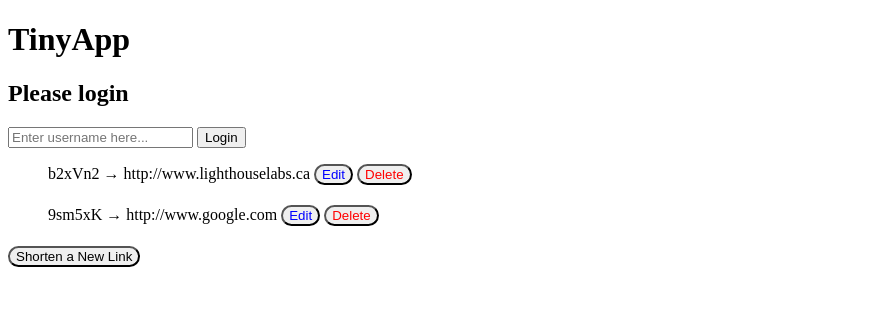
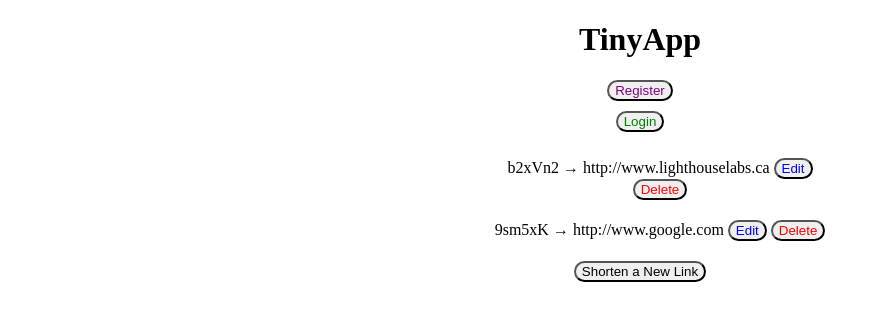
Before and after one commit to jothamyelle/tinyApp, a Node server app: page /urls in a window 1280 px wide. Shown: the top 321 px of the page, without its empty margins (0-880 px from the left). Run offline with Node 20, Linux system fonts and the light colour scheme.

Commit message:
Implemented user registration page, as well as login/logout functionality

```diff
--- a/express_server.js
+++ b/express_server.js
@@ -32,7 +32,12 @@ const users = {
     id: "user2RandomID",
     email: "user2@example.com",
     password: "dishwasher-funk"
-  }
+  },
+  "jotham": {
+     id: "jotham",
+     email: "jotham@hotmail.com",
+     password: "seven"
+   }
 }
 
 // temporary object representing a database
@@ -45,6 +50,17 @@ var urlDatabase = {
 app.get("/", (req, res) => {
   // root greeting message
   res.end("Hello!");
+});
+
+// returns a new login page that asks
+// for an email and password
+app.get("/login", (req, res) => {
+  let templateVars = {
+    shortURL: req.params.id,
+    longURL: urlDatabase[[req.params.id]],
+    user: users[req.cookies["userID"]]
+  };
+  res.render('login', templateVars);
 });
 
 app.get("/urls.json", (req, res) => {
@@ -60,7 +76,7 @@ app.get("/urls", (req, res) => {
   // the whole database object as the key value
   let templateVars = {
     urls: urlDatabase,
-    username: req.cookies["username"]
+    user: users[req.cookies["userID"]]
   };
   res.render("urls_index", templateVars);
 });
@@ -68,7 +84,7 @@ app.get("/urls", (req, res) => {
 // renders the new url form page
 app.get("/urls/new", (req, res) => {
   let templateVars = {
-    username: req.cookies["username"]
+    user: users[req.cookies["userID"]]
   };
   res.render("urls_new", templateVars);
 });
@@ -79,7 +95,7 @@ app.get("/urls/:id", (req, res) => {
   let templateVars = {
     shortURL: req.params.id,
     longURL: urlDatabase[[req.params.id]],
-    username: req.cookies["username"]
+    user: users[req.cookies["userID"]]
   };
   res.render("urls_show", templateVars);
 });
@@ -99,7 +115,7 @@ app.get("/register", (req, res) => {
   let templateVars = {
     shortURL: req.params.id,
     longURL: urlDatabase[[req.params.id]],
-    username: req.cookies["username"]
+    user: req.cookies["userID"]
   };
   res.render('register', templateVars);
 });
@@ -116,7 +132,7 @@ app.post("/register", (req, res) => {
   };
   if (user.email === "" || user.password === "") {
     res.statusCode = 400;
-    res.send(res.statusCode + ": Username or Password field left blank.");
+    res.send(res.statusCode + ": Email or Password field left blank.");
     return;
   }
   for (checkUser in users) {
@@ -158,15 +174,33 @@ app.post("/urls/:id/update", (req, res) => {
   res.redirect(`http://localhost:8080/urls/${req.params.id}`);
 });
 
-// sets a cookie named 'username'
+// sets a cookie named 'userid'
 app.post("/login", (req, res) => {
-  res.cookie('username', req.body.username);
+  // if the provided email and password match one of the objects in the users object
+  let user;
+  for (checkUser in users) {
+    if (req.body.email === users[checkUser].email) {
+      if (req.body.password === users[checkUser].password) {
+        user = users[checkUser].id;
+        break;
+      }
+      res.statusCode = 404;
+      res.send(res.statusCode + ": Wrong password, homie.  Click <a href='/login'>here</a> to try again.");
+    }
+  }
+  if (user !== undefined) {
+    // set the cookie to be equal to that user's id
+    res.cookie('userID', user);
+  } else {
+    res.statusCode = 404;
+    res.send(res.statusCode + ": Sorry, dude.  Your login info is not in our database.  Click <a href='/register'>here</a> to register.");
+  }
   res.redirect("/urls");
 });
 
-// deletes the cookie named 'username'
+// deletes the cookie named 'userID'
 app.post("/logout", (req, res) => {
-  res.clearCookie('username');
+  res.clearCookie('userID');
   res.redirect("/urls");
 });
 
--- a/views/partials/_header.ejs
+++ b/views/partials/_header.ejs
@@ -1,13 +1,10 @@
 <h1>TinyApp</h1>
-<% if(username === undefined) { %>
-<h2>Please login</h2>
-  <form method="POST" action="/login">
-    <input type="text" name="username" placeholder="Enter username here..."/>
-    <input type="submit" value="Login">
+<% if(!user || user.email === undefined) { %>
+  <button style="border-radius:20px;margin-bottom:10px;"><a href="/register" style="text-decoration:none;cursor:pointer;color:purple;"/>Register</a></button><br>
+  <button style="border-radius:20px;margin-bottom:10px;"><a href="/login" style="text-decoration:none;cursor:pointer;color:green;"/>Login</a></button>
+<% } else { %>
+  <button style="border-radius:20px;margin-bottom:10px;"><a href="/register" style="text-decoration:none;cursor:pointer;color:purple;"/>Register</a></button>
+  <form method="POST" action="/logout">
+    <button type="submit" style="cursor:pointer;border-radius:20px;margin-bottom:10px;color:red;">Logout</button>
   </form>
-<% } else { %>
-  <h2>You're logged in as <%= username %></h2>
-  <form method="POST" action="/logout">
-    <input type="submit" value="Logout">
-  </form>
-<% } %>
+ <% } %>
--- a/views/register.ejs
+++ b/views/register.ejs
@@ -5,6 +5,7 @@
   <title>TinyApp</title>
 </head>
 <body>
+  <div style="max-width:30%;margin-left:auto;margin-right:auto;text-align:center;">
     <header>
       <% include partials/_header %>
     </header>
@@ -30,5 +31,6 @@
       </table>
       <input type="submit" value="Submit">
     </form>
+  </div>
 </body>
 </html>
--- a/views/urls_index.ejs
+++ b/views/urls_index.ejs
@@ -5,6 +5,7 @@
   <title>TinyApp</title>
 </head>
 <body>
+  <div style="max-width:30%;margin-left:auto;margin-right:auto;text-align:center;">
     <header>
       <% include partials/_header %>
     </header>
@@ -20,5 +21,6 @@
         <% } %>
       </ul>
       <button style="border-radius:20px;"><a href="/urls/new" style="text-decoration:none;color:black;">Shorten a New Link</a></button>
+    </div>
   </body>
 </html>
--- a/views/urls_new.ejs
+++ b/views/urls_new.ejs
@@ -3,11 +3,13 @@
 <html lang="en">
   <head></head>
   <body style="font-size:20px; padding:50px;">
+  <div style="max-width:30%;margin-left:auto;margin-right:auto;text-align:center;">
       <% include partials/_header %>
       <form action="/urls" method="POST" style="margin:150px;">
         <label for="longURL">Enter a URL:</label>
         <input id="longURL" type="text" name="longURL" placeholder="http://" style="width: 300px">
         <input type="submit" value="Submit">
       </form>
+    </div>
   </body>
 </html>
--- a/views/urls_show.ejs
+++ b/views/urls_show.ejs
@@ -5,6 +5,7 @@
   <title>TinyApp</title>
 </head>
 <body>
+  <div style="max-width:30%;margin-left:auto;margin-right:auto;text-align:center;">
     <header>
       <% include partials/_header %>
     </header>
@@ -13,5 +14,6 @@
       <input type="text" value="<%- longURL %>" name="longURL" size="45px"/>
       <input type="submit" value="Update">
     </form>
+  </div>
 </body>
 </html>
```
Also changed, not shown: views/login.ejs (added, +40 -0 lines). Lines whose indentation alone changed are shown as unchanged.
